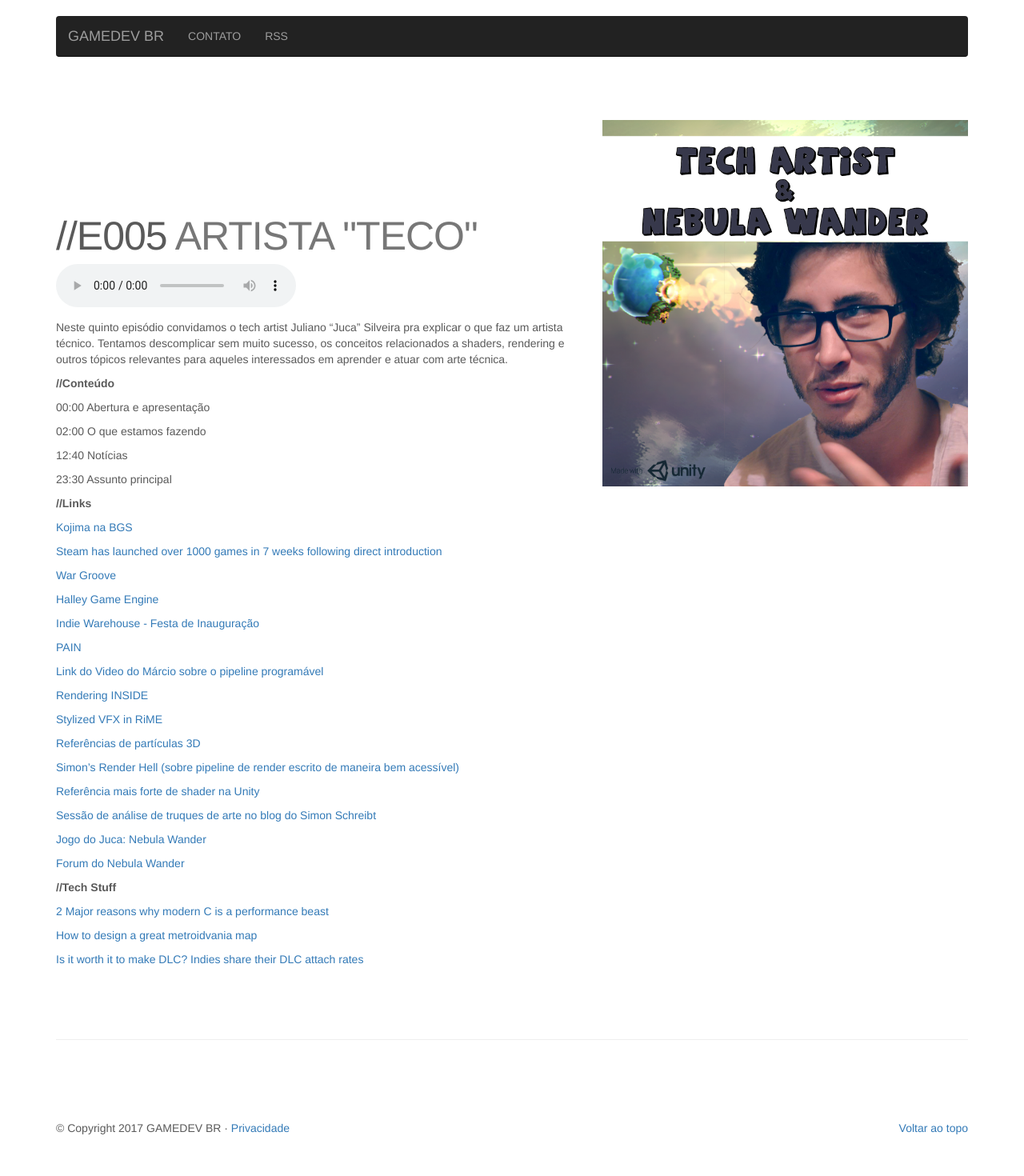
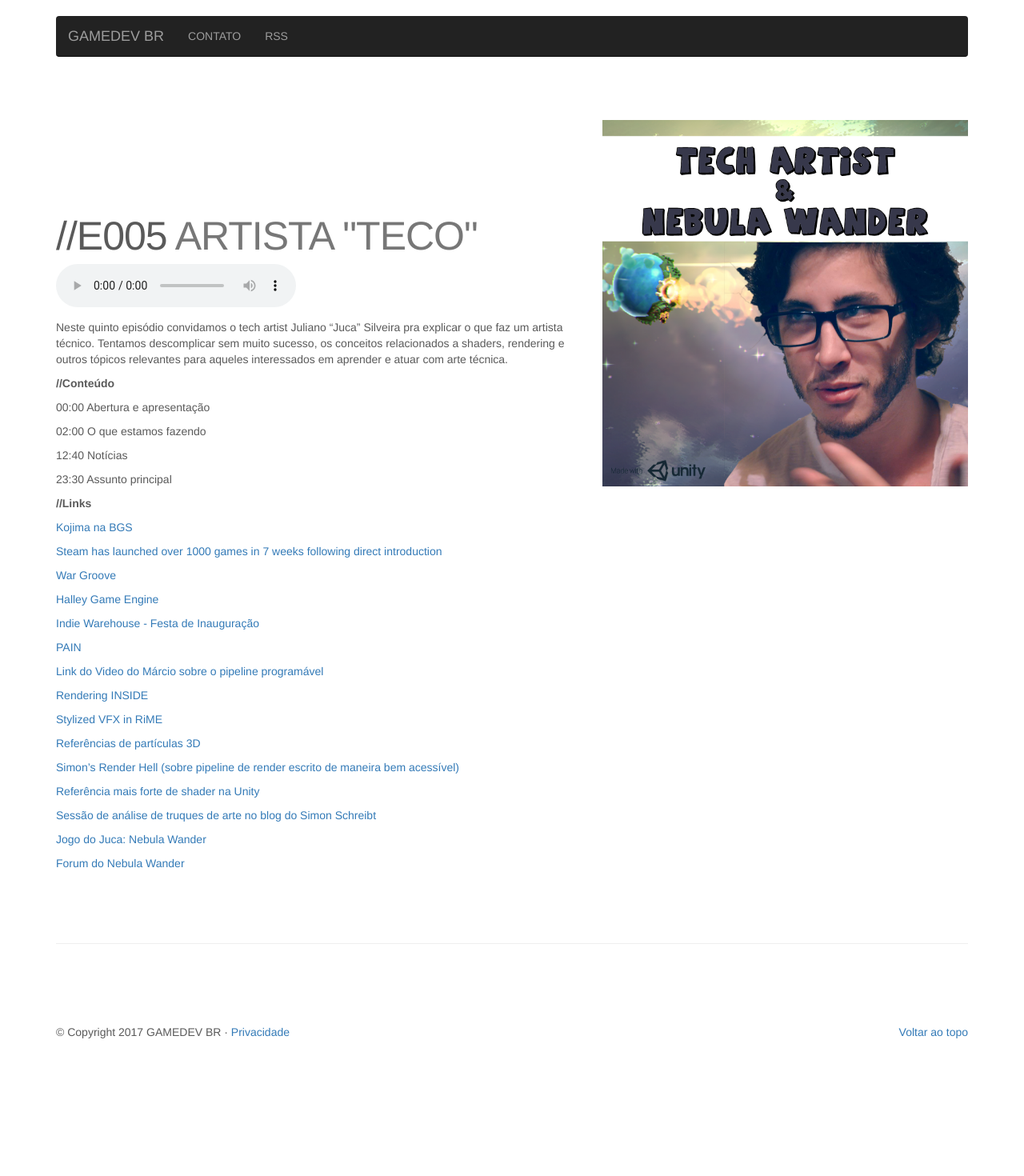
Before and after one commit to gamedevbr-podcast/gamedevbr-podcast.github.io, a Jekyll site: the page built from _posts/2017-08-16-005.md, in a window 1280 px wide. Shown: the whole page at 80% size. Built offline with Jekyll 4.4.1, drawn with Linux system fonts in a browser that asks for light colours; comment, search, counter and statistics services are not loaded; after the commit the page ends 1350 px from its top, so only the background shows below that.

Commit message:
Update 2017-08-16-005.md

```diff
--- a/_posts/2017-08-16-005.md
+++ b/_posts/2017-08-16-005.md
@@ -56,11 +56,3 @@
 <a href="http://www.nebulawander.com/" target="_blank">Jogo do Juca: Nebula Wander</a>
 
 <a href="https://forums.tigsource.com/index.php?topic=58843.0 " target="_blank">Forum do Nebula Wander</a>
-
-**//Tech Stuff**
-
-<a href="https://www.oreilly.com/ideas/2-major-reasons-why-modern-c-is-a-performance-beast" target="_blank">2 Major reasons why modern C is a performance beast</a>
-
-<a href="http://www.pcgamer.com/how-to-design-a-great-metroidvania-map/" target="_blank">How to design a great metroidvania map</a>
-
-<a href="http://gamasutra.com/view/news/303126/Is_it_worth_it_to_make_DLC_Indies_share_their_DLC_attach_rates.php" target="_blank">Is it worth it to make DLC? Indies share their DLC attach rates</a>
```
